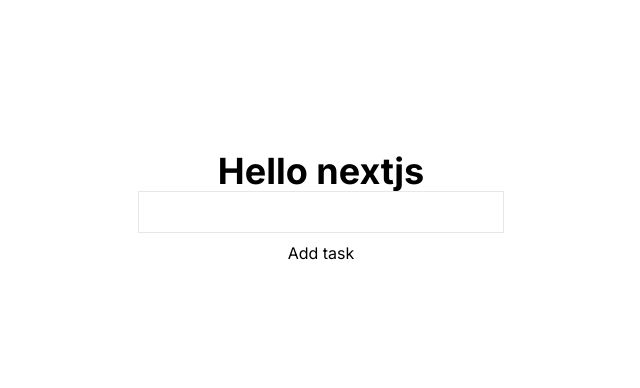
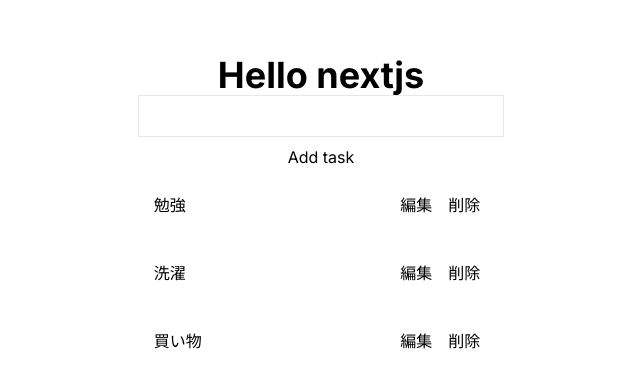
Before and after one commit to NishimuraShiro/Next13-todoapp, a Next.js app in the folder todo-next13/: page / in a window 1280 px wide. Shown: the part 188-576 px from the top of the page, without its empty margins (319-959 px from the left). Built offline with nearby package versions, Linux system fonts and the light colour scheme.

Commit message:
TodoListコンポーネント雛形作成

```diff
--- /dev/null
+++ b/todo-next13/src/app/components/TodoList.tsx
@@ -0,0 +1,31 @@
+import React from "react";
+
+const TodoList = () => {
+  return (
+    <ul className="space-y-3">
+      <li className="flex justify-between p-4">
+        <span>勉強</span>
+        <div>
+          <button className="px-2">編集</button>
+          <button className="px-2">削除</button>
+        </div>
+      </li>
+      <li className="flex justify-between p-4">
+        <span>洗濯</span>
+        <div>
+          <button className="px-2">編集</button>
+          <button className="px-2">削除</button>
+        </div>
+      </li>
+      <li className="flex justify-between p-4">
+        <span>買い物</span>
+        <div>
+          <button className="px-2">編集</button>
+          <button className="px-2">削除</button>
+        </div>
+      </li>
+    </ul>
+  );
+};
+
+export default TodoList;
--- a/todo-next13/src/app/page.tsx
+++ b/todo-next13/src/app/page.tsx
@@ -1,4 +1,5 @@
 import AddTask from "./components/AddTask";
+import TodoList from "./components/TodoList";
 
 export default function Home() {
   return (
@@ -6,6 +7,7 @@
       <h1 className="text-4xl font-bold">Hello nextjs</h1>
       <div>
         <AddTask />
+        <TodoList />
       </div>
     </main>
   );
```
